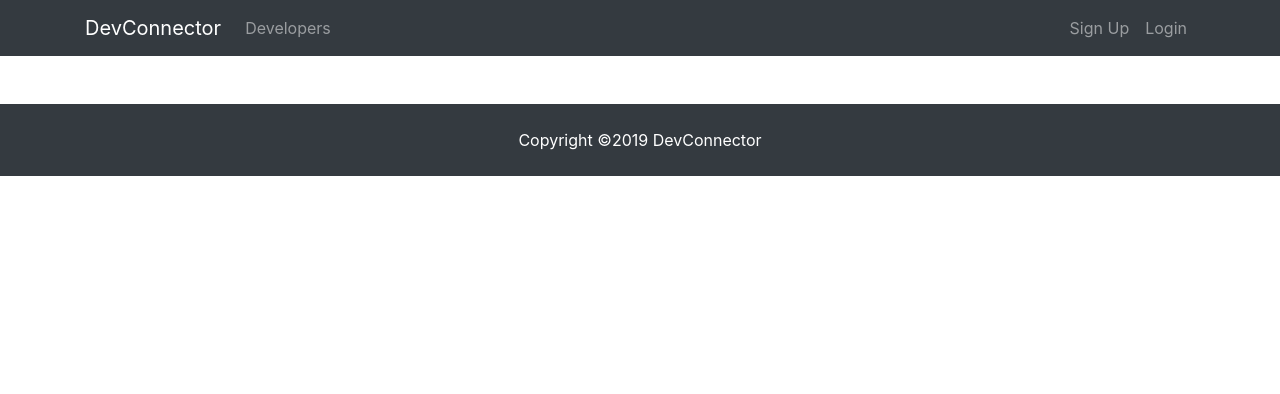
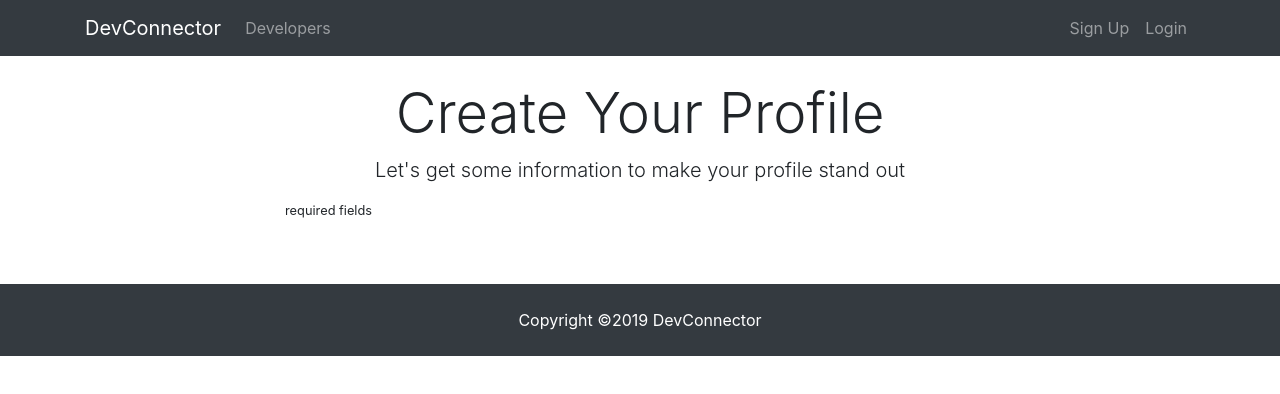
Before and after one commit to hemantreddy/dev-connector, a React (Create React App) app in the folder client/: page /create-profile in a window 1280 px wide. Shown: the top 394 px of the page. Built offline with nearby package versions, Linux system fonts and the light colour scheme.

Commit message:
initiliased create profile page

```diff
--- a/client/src/App.js
+++ b/client/src/App.js
@@ -17,6 +17,7 @@
 import Login from './components/auth/Login'
 import Register from './components/auth/Register'
 import Dashboard from './components/dashboard/Dashboard'
+import CreateProfile from './components/create-profile/CreateProfile'
 
 import './App.css';
 
@@ -56,6 +57,12 @@
                   component={Dashboard}
                 />
               </Switch>
+              <Switch>
+                <CreateProfile
+                  exact path="/create-profile"
+                  component={CreateProfile}
+                />
+              </Switch>
             </div>
             <Footer />
           </div>
--- /dev/null
+++ b/client/src/components/create-profile/CreateProfile.js
@@ -0,0 +1,57 @@
+import React, { Component } from 'react';
+import {connect} from 'react-redux';
+import PropTypes from 'prop-types';
+import TextFieldGroup from '../common/TextFieldGroup'
+
+class CreateProfile extends Component {
+
+    constructor(props) {
+        super(props);
+        this.state = {
+          displaySocialInputs: false,
+          handle: "",
+          company: "",
+          website: "",
+          location: "",
+          status: "",
+          skills: "",
+          githubusername: "",
+          bio: "",
+          twitter: "",
+          facebook: "",
+          linkedin: "",
+          youtube: "",
+          instagram: "",
+          errors: {}
+        };
+    }
+    render() {
+        return (
+            <div className = 'create-profile'>
+                <div className = "container">
+                    <div className = "row">
+                        <div className ="col-md-8 m-auto">
+                            <h1 className = "display-4 text-center">Create Your Profile</h1>
+                            <p className = "lead text-center">
+                                Let's get some information to make your profile stand out
+                            </p>
+                            <small className = "d-block pb-3">required fields</small>
+                        </div>
+                    </div>
+                </div>
+            </div>
+        )
+    }
+}
+
+CreateProfile.propTypes = {
+    profile : PropTypes.object.isRequired,
+    errors : PropTypes.object.isRequired
+}
+
+const mapStateToProps = state => ({
+    profile : state.profile,
+    errors : state.errors
+})
+
+export default connect(null)(CreateProfile)
```
